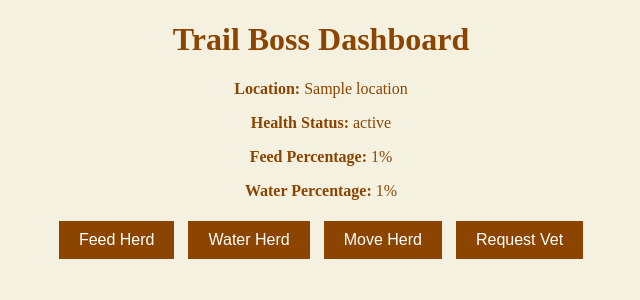
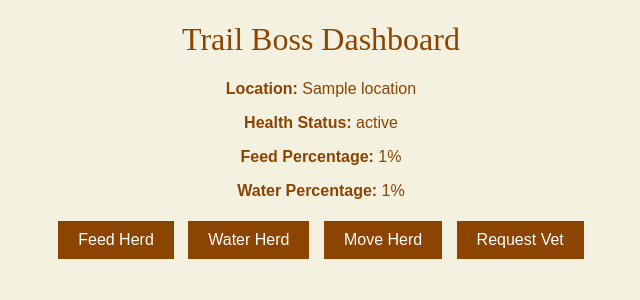
Before and after one commit to heroku-examples/heroku-slack-tdx25-hot, a Flask app: template app/templates/index.html in a window 1280 px wide. Shown: the top 300 px of the page, without its empty margins (319-959 px from the left). Run offline with Flask 3, Linux system fonts and the light colour scheme; the template is opened without the code that fills it: most values are stand-ins (such as "Sample title", 1, 10 or a date in 2020); some web fonts are replaced.

Commit message:
Web page styling.

```diff
--- a/app/static/css/style.css
+++ b/app/static/css/style.css
@@ -1,14 +1,16 @@
 body {
-    font-family: 'Rye', serif;
+    font-family: 'Arial', sans-serif;
     background-color: #f4f1e1;
     color: #8B4500;
     text-align: center;
-    font-weight: 400;
-    font-style: normal;
+
 }
 
 h1 {
+    font-family: 'Rye', serif;
     color: #8B4500;
+    font-weight: 400;
+    font-style: normal;
 }
 
 button {
```
